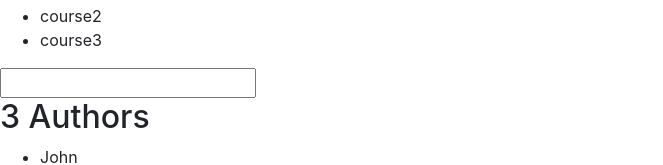
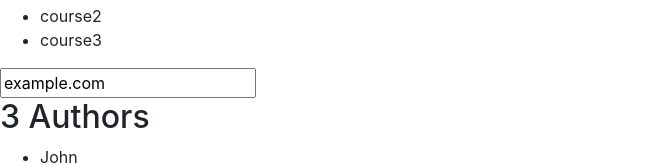
Before and after one commit to jasonpolydor/hello-world, an Angular app: page / in a window 1280 px wide. Shown: the part 592-757 px from the top of the page, without its empty margins (0-663 px from the left). Built offline with nearby package versions, Linux system fonts and the light colour scheme.

Commit message:
two way binding using ngModule in form input

```diff
--- a/src/app/app.module.ts
+++ b/src/app/app.module.ts
@@ -1,4 +1,5 @@
 import { BrowserModule } from '@angular/platform-browser';
+import { FormsModule } from '@angular/forms';
 import { NgModule } from '@angular/core';
 
 
@@ -18,7 +19,8 @@
     AuthorsComponent
   ],
   imports: [
-    BrowserModule
+    BrowserModule,
+    FormsModule
   ],
   providers: [ CoursesService, AuthorsService ],
   bootstrap: [AppComponent]
--- a/src/app/courses/courses.component.html
+++ b/src/app/courses/courses.component.html
@@ -16,4 +16,4 @@
 <ul>
   <li *ngFor="let course of courses">{{ course }}</li>
 </ul>
-<input #email (keyup.enter)="onKeyUp(email.value)">
+<input [(ngModel)]="email" (keyup.enter)="onKeyUp()">
--- a/src/app/courses/courses.component.ts
+++ b/src/app/courses/courses.component.ts
@@ -12,6 +12,7 @@
     imgUrl = "https://dummyimage.com/600x400/000/fff"; //e.g. of one way property binding
     courses;
     colSpan = 2;
+    email = "example.com";
 
     constructor(service: CoursesService){
       this.courses = service.getCourses();
@@ -31,7 +32,7 @@
     //   console.log($event.target.value);
     // }
 
-    onKeyUp(email){
-      console.log(email);
+    onKeyUp(){
+      console.log(this.email);
     }
 }
```
